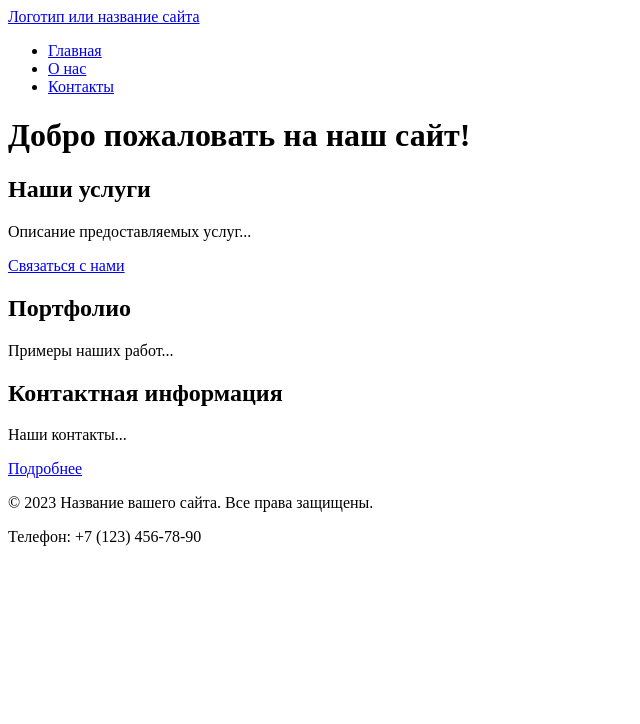
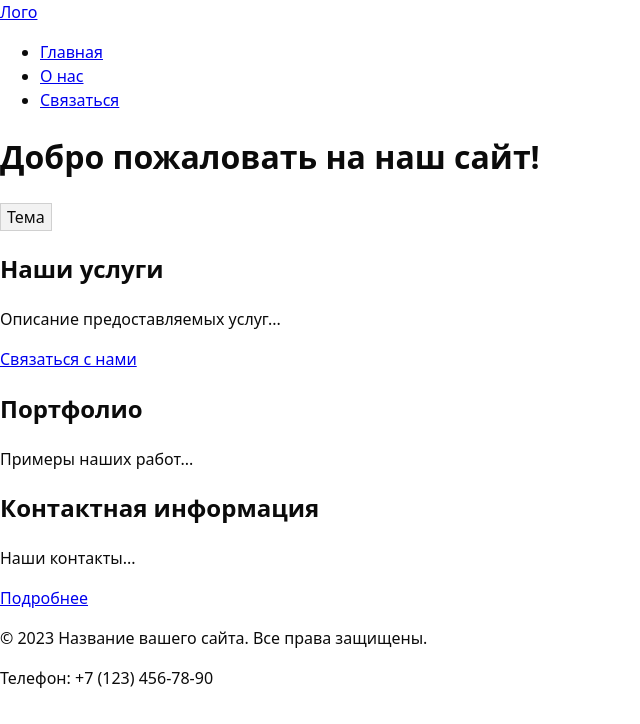
Before and after one commit to Larembra/Prakt_4-prakt-2-v2-, a plain HTML site: page index.html in a window 1280 px wide. Shown: the whole page, without its empty margins (0-640 px from the left). Drawn offline with Linux system fonts and the light colour scheme.

Commit message:
feat: updated styles for prakt2

```diff
--- a/index.html
+++ b/index.html
@@ -4,6 +4,8 @@
 
 <head>
     <meta charset="UTF-8">
+    <!-- Общая таблица стилей для всех страниц; путь скорректируйте под свою структуру проекта -->
+    <link rel="stylesheet" href="styles.css">
     <meta name="viewport" content="width=device-width, initial-scale=1.0">
     <title>Главная - Название вашего сайта</title>
     <meta name="description" content="Краткое описание главной страницы вашего сайта">
@@ -12,20 +14,44 @@
 
 <body>
     <!-- Шапка сайта -->
-    <header>
-        <a href="/">Логотип или название сайта</a>
-        <!-- Главное меню навигации -->
-        <nav>
-            <ul>
-                <li><a href="index.html">Главная</a></li>
-                <li><a href="about.html">О нас</a></li>
-                <li><a href="contacts.html">Контакты</a></li>
+    <header class="site-header">
+        <a class="site-header__brand" href="/">Лого</a>
+        <nav class="site-nav" aria-label="Основная навигация">
+            <ul class="site-nav__list">
+                <li class="site-nav__item">
+                    <a class="site-nav__link" href="index.html">Главная</a>
+                </li>
+                <li class="site-nav__item">
+                    <a class="site-nav__link" href="about.html">О нас</a>
+                </li>
+                <li class="site-nav__item">
+                    <a class="site-nav__link site-nav__link--cta" href="#contacts">Связаться</a>
+                </li>
             </ul>
         </nav>
     </header>
     <!-- Уникальное основное содержимое страницы -->
     <main>
         <h1>Добро пожаловать на наш сайт!</h1>
+
+        <button class="theme-toggle" type="button" aria-pressed="false">Тема</button>
+        <script defer>
+            const KEY='theme', btn=document.querySelector('.theme-toggle');
+            const prefersDark = matchMedia('(prefers-color-scheme: dark)').matches;
+            // Автовыбор: системная тема или сохранённый выбор пользователя
+            if(localStorage.getItem(KEY)==='dark' || (!localStorage.getItem(KEY) &&
+                prefersDark)){
+                document.body.classList.add('theme-dark');
+                btn?.setAttribute('aria-pressed','true');
+            }
+            // Переключение по кнопке с сохранением в localStorage
+            btn?.addEventListener('click', ()=>{
+                const isDark=document.body.classList.toggle('theme-dark');
+                btn.setAttribute('aria-pressed', String(isDark));
+                localStorage.setItem(KEY, isDark ? 'dark' : 'light');
+            });
+        </script>
+
         <!-- Секция 1 с якорем -->
         <section id="services">
             <h2>Наши услуги</h2>
--- /dev/null
+++ b/styles.css
@@ -0,0 +1,76 @@
+:root{
+    /* Палитра */
+    --color-bg:#fff; --color-fg:#0b0b0b; --color-muted:#666;
+    --color-primary:#0a84ff;
+    --color-hover: #dcca00;
+    --color-danger:#b00020;
+    --btn-bg:#f2f2f2;
+    --btn-fg:#0b0b0b;
+    --btn-border:#d0d0d0;
+    /* Типографика и размеры */
+    --font-body: system-ui, -apple-system, "Segoe UI", Roboto, Arial, sans-serif;
+    --space-1:4px; --space-2:8px; --space-3:16px; --space-4:24px; --space-5:40px;
+    /* Скругления и тени */
+    --radius:12px;
+    --shadow:0 1px 2px rgba(0,0,0,.08), 0 8px 24px rgba(0,0,0,.08);
+}
+
+/* Reset-минимум — подробнее в 1.8 */
+*{ box-sizing:border-box; }
+html,body{ margin:0; padding:0; }
+html{ scroll-behavior:smooth; } /* Плавная прокрутка к #якорю */
+
+body{
+    background:var(--color-bg);
+    color:var(--color-fg);
+    font-family: var(--font-body);
+    line-height:1.5;
+}
+
+/* Тёмная тема: переопределяем только значения токенов */
+body.theme-dark{
+    --btn-bg: #393939;
+    --btn-fg:#ffffff;
+    --btn-border:#9b00ff;
+    --color-bg:#0b0b0b;
+    --color-fg: #979797;
+    --color-muted: #ffffff;
+    --color-primary:#6aa2ff;
+    --color-hover: #dc8f00;
+}
+
+/* Центровка и ограничение ширины контейнера */
+.container{ width:min(100% - 2*var(--space-4), 1120px); margin-inline:auto; }
+/* Вертикальные отступы секций по токенам */
+.section{ padding-block:var(--space-5); }
+.section__title{ margin:0 0 var(--space-3); }
+
+/* Порядок важен: link → visited → hover → active */
+a:link{}
+a:visited{}
+a:hover{
+    color: var(--color-hover);
+}
+a:active{}
+
+/* :where(...) не добавляет специфичности — проще переопределять позже */
+:where(a,button,input,select,textarea):focus-visible{
+    outline:2px solid var(--color-primary);
+    outline-offset:2px;
+}
+
+/* Недоступные элементы визуально «приглушаем» */
+:disabled,[aria-disabled="true"]{opacity:.6;cursor:not-allowed;}
+
+:target{ outline:2px dashed var(--color-primary); outline-offset:4px; } /*
+Подсветка цели */
+
+/* Медиа не «выпрыгивают» из контейнеров */
+img,video{ max-width:100%; height:auto; display:block; }
+/* Форм-контролы наследуют шрифт и цвет */
+button,input,select,textarea{
+    font:inherit;
+    background:var(--btn-bg);
+    color:var(--btn-fg);
+    border:1px solid var(--btn-border);
+}
```
Also changed, not shown: about.html (+18 -0 lines), contacts.html (+18 -0 lines).
